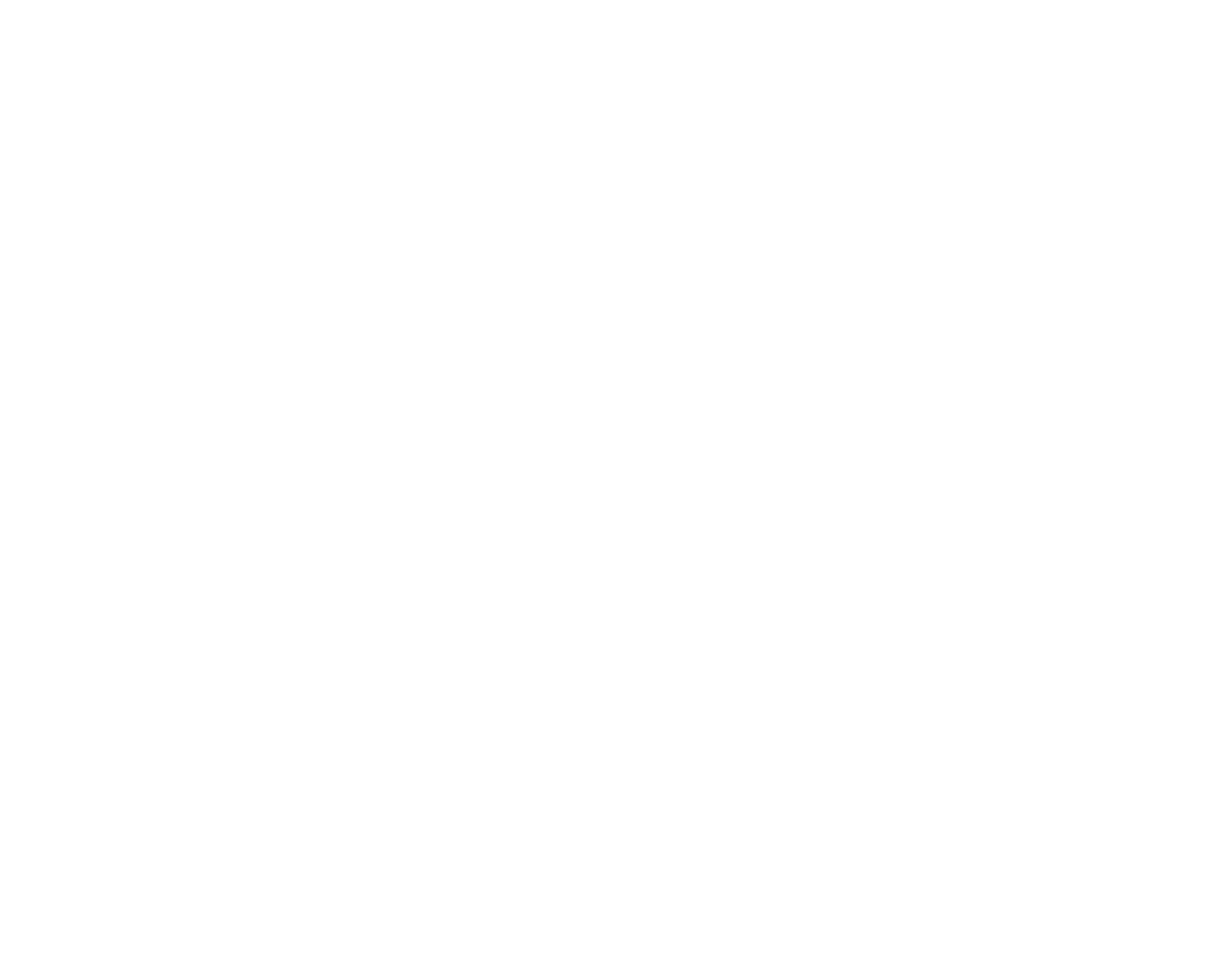
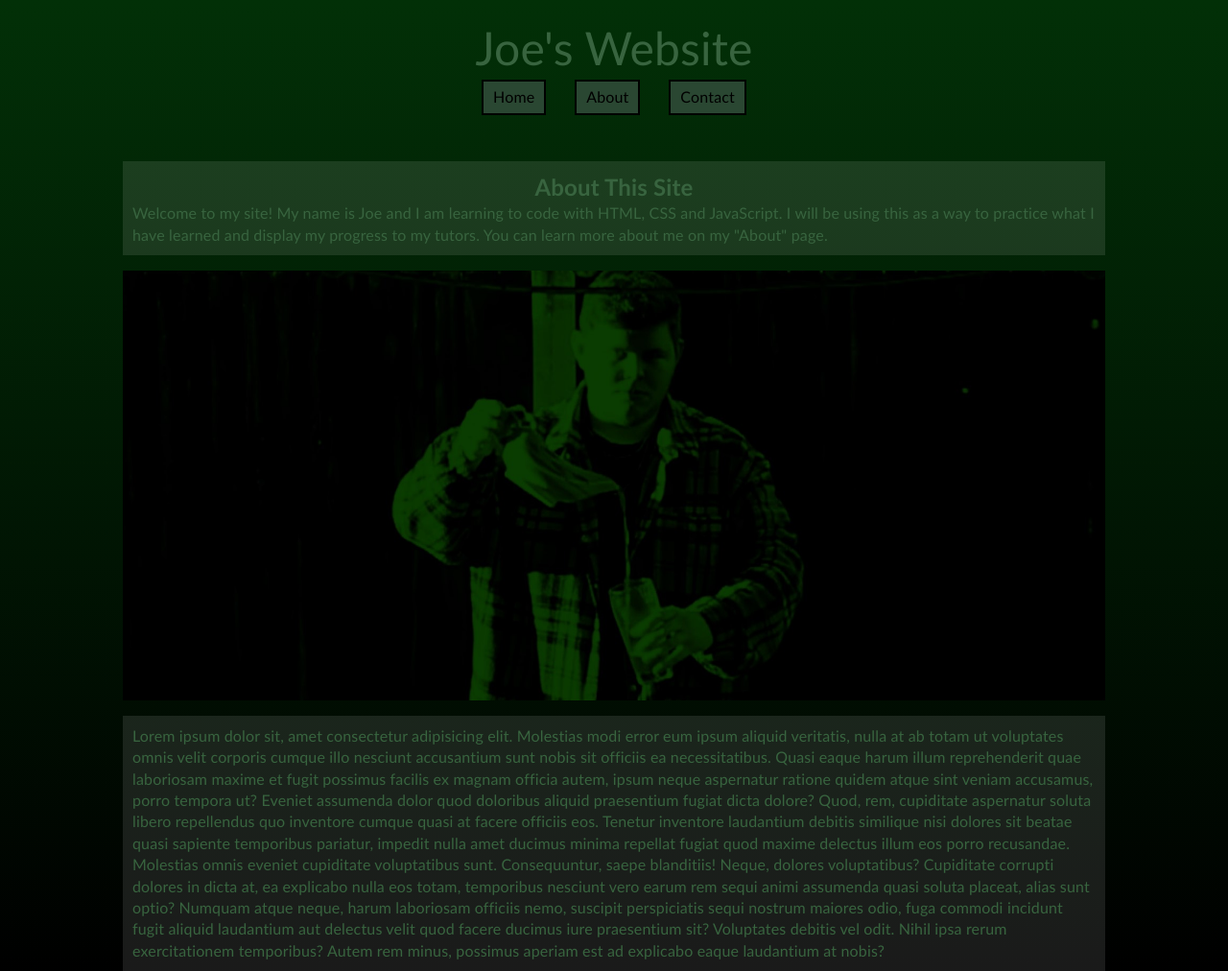
Before and after one commit to jow76/201-02-demo, a plain HTML site: page index.html in a window 1280 px wide. Shown: the whole page at 96% size. Before the commit the page ends 800 px from the top, so only its background shows below. Drawn offline with Linux system fonts and the light colour scheme.

Commit message:
Set up basic html and css for index

```diff
--- a/index.html
+++ b/index.html
@@ -9,6 +9,26 @@
     <link rel="stylesheet" href="style.css">
 </head>
 <body>
-
+    <header>
+        <h1>Joe's Website</h1>
+        <nav>
+            <ul>
+                <li><a href="index.html">Home</a></li>
+                <li><a href="about.html">About</a></li>
+                <li><a href="contact.html">Contact</a></li>
+            </ul>
+        </nav>
+    </header>
+    <main>
+        <section class="mainContent">
+            <h3>About This Site</h3>
+            <p>Welcome to my site! My name is Joe and I am learning to code with HTML, CSS and JavaScript. I will be using this as a way to practice what I have learned and display my progress to my tutors. You can learn more about me on my "About" page.</p>
+        </section>
+        <img class="mainImage" src="gravyman.jpg" alt="Joe pouring gravy into a pint glass">
+        <section class="mainContent">
+            <p>Lorem ipsum dolor sit, amet consectetur adipisicing elit. Molestias modi error eum ipsum aliquid veritatis, nulla at ab totam ut voluptates omnis velit corporis cumque illo nesciunt accusantium sunt nobis sit officiis ea necessitatibus. Quasi eaque harum illum reprehenderit quae laboriosam maxime et fugit possimus facilis ex magnam officia autem, ipsum neque aspernatur ratione quidem atque sint veniam accusamus, porro tempora ut? Eveniet assumenda dolor quod doloribus aliquid praesentium fugiat dicta dolore? Quod, rem, cupiditate aspernatur soluta libero repellendus quo inventore cumque quasi at facere officiis eos. Tenetur inventore laudantium debitis similique nisi dolores sit beatae quasi sapiente temporibus pariatur, impedit nulla amet ducimus minima repellat fugiat quod maxime delectus illum eos porro recusandae. Molestias omnis eveniet cupiditate voluptatibus sunt. Consequuntur, saepe blanditiis! Neque, dolores voluptatibus? Cupiditate corrupti dolores in dicta at, ea explicabo nulla eos totam, temporibus nesciunt vero earum rem sequi animi assumenda quasi soluta placeat, alias sunt optio? Numquam atque neque, harum laboriosam officiis nemo, suscipit perspiciatis sequi nostrum maiores odio, fuga commodi incidunt fugit aliquid laudantium aut delectus velit quod facere ducimus iure praesentium sit? Voluptates debitis vel odit. Nihil ipsa rerum exercitationem temporibus? Autem rem minus, possimus aperiam est ad explicabo eaque laudantium at nobis?</p>
+        </section>
+    </main>
+    <footer></footer>
 </body>
 </html>
--- a/style.css
+++ b/style.css
@@ -0,0 +1,67 @@
+*{
+    margin: 0;
+    padding: 0;
+    box-sizing:border-box;
+}
+
+body{
+    color:rgb(56, 100, 63);
+    font-size: 1rem;
+    letter-spacing: 0.01em;
+    line-height: 1.4;
+    font-family: 'Trebuchet MS', 'Lucida Sans Unicode', 'Lucida Grande', 'Lucida Sans', Arial, sans-serif;
+    background-color: #000000;
+    background-image: linear-gradient(0deg, #000000 0%, #023007 100%);
+}
+
+h1{
+    font-size: 3rem;
+
+}
+
+h3{
+    font-size: 1.5rem;
+    font-weight: 999;
+    text-align: center;
+}
+
+
+.mainContent{
+    background-color: rgb(255, 255, 255, 0.1);
+    margin: 0 10%;
+    padding: 10px;
+}
+
+.mainImage{
+    display: block;
+    margin: 1rem auto;
+    width:80%;
+}
+
+header{
+    margin-top: 1rem;
+    margin-bottom: 3rem;
+    text-align: center;
+}
+
+nav li{
+    float:center;
+    list-style-type: none;
+    display:inline;
+    margin: 0 1%;
+}
+
+a:link, a:visited {
+    background-color: rgb(42, 71, 50);
+    color: black;
+    display: inline-block;
+    text-align: center;
+    text-decoration: none;
+    border: 2px solid rgb(0, 0, 0);
+    padding: 5px 10px;
+}
+
+a:hover, a:active {
+    background-color: green;
+    color: white;
+}
```
Also changed, not shown: about.html (added), contact.html (added), gravyman.jpg (added).
